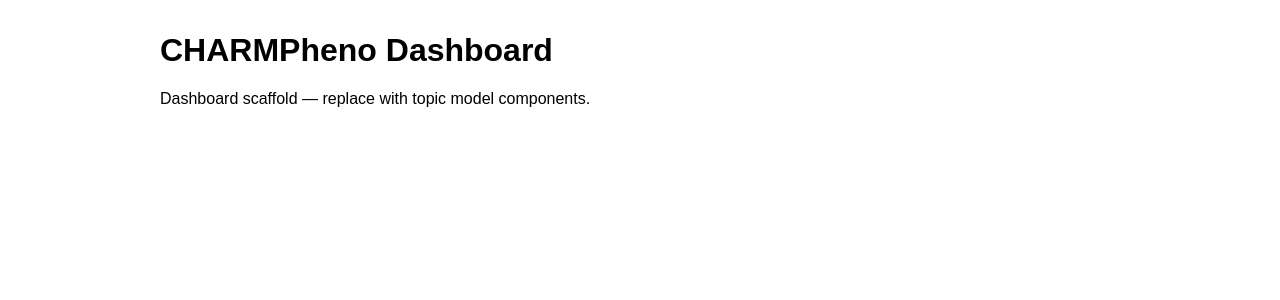
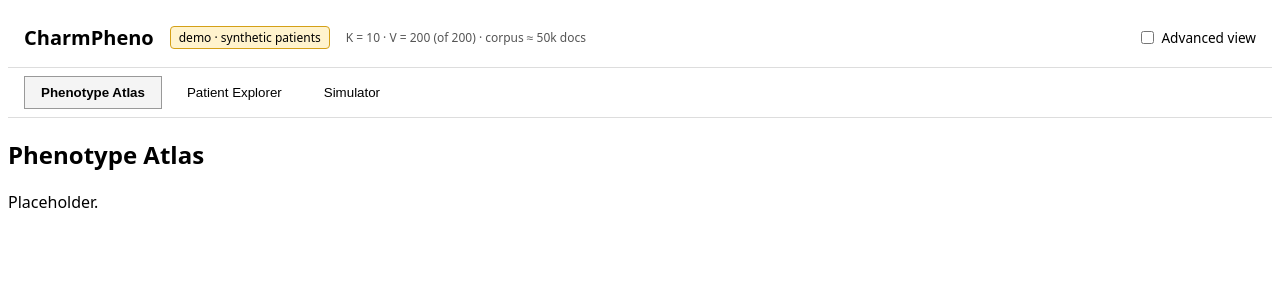
Before and after one commit to oneilsh/CHARMPheno, a Svelte app in the folder dashboard/: page / in a window 1280 px wide. Shown: the top 300 px of the page. Built offline with nearby package versions, Linux system fonts and the light colour scheme.

Commit message:
feat(dashboard): hash router, tab shell, advanced-view toggle

```diff
--- a/dashboard/src/App.svelte
+++ b/dashboard/src/App.svelte
@@ -1,17 +1,46 @@
 <script lang="ts">
-  let name = $state('CHARMPheno Dashboard')
+  import { onMount } from 'svelte'
+  import { bundle, advancedView } from './lib/store'
+  import { loadBundle } from './lib/bundle'
+  import { route } from './lib/router'
+  import Tabs from './lib/Tabs.svelte'
+  import Atlas from './lib/tabs/Atlas.svelte'
+  import Patient from './lib/tabs/Patient.svelte'
+  import Simulator from './lib/tabs/Simulator.svelte'
+
+  let error: string | null = null
+  onMount(async () => {
+    try { bundle.set(await loadBundle(import.meta.env.BASE_URL)) }
+    catch (e) { error = (e as Error).message }
+  })
 </script>
 
 <main>
-  <h1>{name}</h1>
-  <p>Dashboard scaffold — replace with topic model components.</p>
+  <header>
+    <h1>CharmPheno</h1>
+    <span class="badge">demo · synthetic patients</span>
+    {#if $bundle}
+      <span class="meta">K = {$bundle.model.K} · V = {$bundle.model.V} (of {$bundle.corpusStats.v_full}) · corpus ≈ {($bundle.corpusStats.corpus_size_docs / 1000).toFixed(0)}k docs</span>
+    {/if}
+    <span class="spacer"></span>
+    <label class="toggle"><input type="checkbox" bind:checked={$advancedView} /> Advanced view</label>
+  </header>
+
+  {#if error}<p class="error">Failed to load bundle: {error}</p>
+  {:else if !$bundle}<p>Loading model bundle…</p>
+  {:else}
+    <Tabs />
+    {#if $route === 'atlas'}<Atlas />{:else if $route === 'patient'}<Patient />{:else}<Simulator />{/if}
+  {/if}
 </main>
 
 <style>
-  main {
-    font-family: sans-serif;
-    max-width: 960px;
-    margin: 2rem auto;
-    padding: 0 1rem;
-  }
+  main { font-family: system-ui, sans-serif; max-width: 1400px; margin: 0 auto; }
+  header { display: flex; align-items: center; gap: 1rem; padding: 1rem; border-bottom: 1px solid #ddd; }
+  header h1 { margin: 0; font-size: 1.25rem; }
+  .badge { font-size: 0.75rem; padding: 0.15rem 0.5rem; background: #fff3cd; border: 1px solid #d4a017; border-radius: 4px; }
+  .meta { font-size: 0.75rem; color: #555; }
+  .spacer { flex: 1; }
+  .toggle { font-size: 0.85rem; display: flex; align-items: center; gap: 0.25rem; }
+  .error { color: #b00020; padding: 1rem; }
 </style>
--- /dev/null
+++ b/dashboard/src/lib/Tabs.svelte
@@ -0,0 +1,20 @@
+<script lang="ts">
+  import { route, go } from './router'
+  const tabs: { id: 'atlas' | 'patient' | 'simulator'; label: string }[] = [
+    { id: 'atlas', label: 'Phenotype Atlas' },
+    { id: 'patient', label: 'Patient Explorer' },
+    { id: 'simulator', label: 'Simulator' },
+  ]
+</script>
+
+<nav class="tabs">
+  {#each tabs as t}
+    <button class:active={$route === t.id} on:click={() => go(t.id)}>{t.label}</button>
+  {/each}
+</nav>
+
+<style>
+  .tabs { display: flex; gap: 0.5rem; padding: 0.5rem 1rem; border-bottom: 1px solid #ddd; }
+  button { padding: 0.5rem 1rem; border: 1px solid transparent; background: transparent; cursor: pointer; }
+  button.active { border-color: #999; background: #f4f4f4; font-weight: 600; }
+</style>
--- /dev/null
+++ b/dashboard/src/lib/router.ts
@@ -0,0 +1,13 @@
+import { writable } from 'svelte/store'
+
+export type Route = 'atlas' | 'patient' | 'simulator'
+
+function parseHash(): Route {
+  const h = window.location.hash.replace(/^#\//, '')
+  if (h === 'patient' || h === 'simulator') return h
+  return 'atlas'
+}
+
+export const route = writable<Route>(parseHash())
+window.addEventListener('hashchange', () => route.set(parseHash()))
+export function go(to: Route): void { window.location.hash = `#/${to}` }
--- /dev/null
+++ b/dashboard/src/lib/tabs/Atlas.svelte
@@ -0,0 +1,2 @@
+<h2>Phenotype Atlas</h2>
+<p>Placeholder.</p>
--- /dev/null
+++ b/dashboard/src/lib/tabs/Patient.svelte
@@ -0,0 +1,2 @@
+<h2>Patient Explorer</h2>
+<p>Placeholder.</p>
--- /dev/null
+++ b/dashboard/src/lib/tabs/Simulator.svelte
@@ -0,0 +1,2 @@
+<h2>Simulator</h2>
+<p>Placeholder.</p>
```
